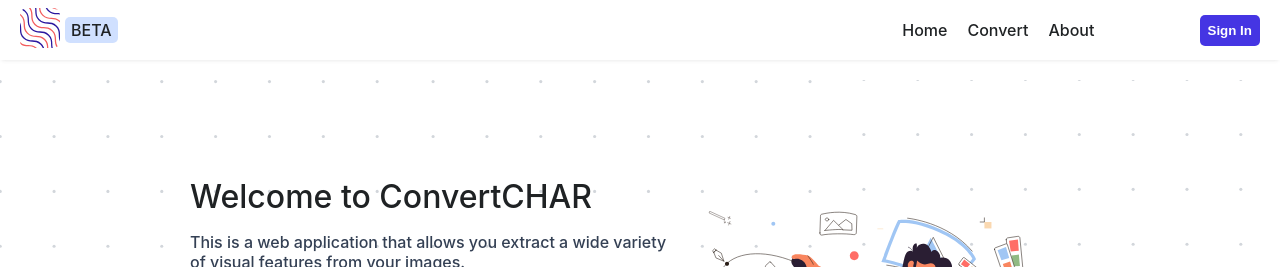
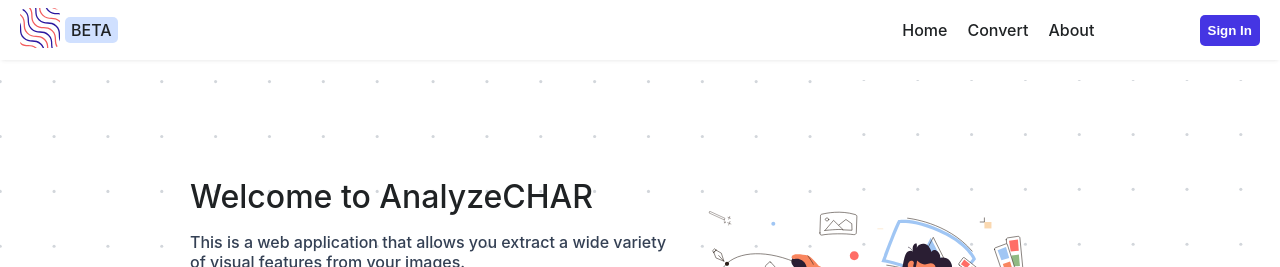
Before and after one commit to Saifurrahmanemon/AnalyzeCHAR, a React (Create React App) app: page / in a window 1280 px wide. Shown: the top 267 px of the page. Built offline with nearby package versions, Linux system fonts and the light colour scheme; no server answers.

Commit message:
fix home component name

```diff
--- a/src/Pages/Auth/SignUp/SignUp.tsx
+++ b/src/Pages/Auth/SignUp/SignUp.tsx
@@ -33,7 +33,7 @@
       if (token) {
          navigate(from, { replace: true });
       }
-   }, [token]);
+   }, [token, user]);
 
    if (loading) {
       console.log(loading);
--- a/src/Pages/Home/Home.tsx
+++ b/src/Pages/Home/Home.tsx
@@ -22,7 +22,7 @@
       <>
          <HomeContainer>
             <BannerTextContainer>
-               <Title>Welcome to ConvertCHAR</Title>
+               <Title>Welcome to AnalyzeCHAR</Title>
                <Text data-testid='home-content'>
                   This is a web application that allows you extract a wide variety of visual
                   features from your images. <br /> It can determine whether an image contains adult
```
Also changed, not shown: 1 other file (tests, documents, lock files or other folders).
